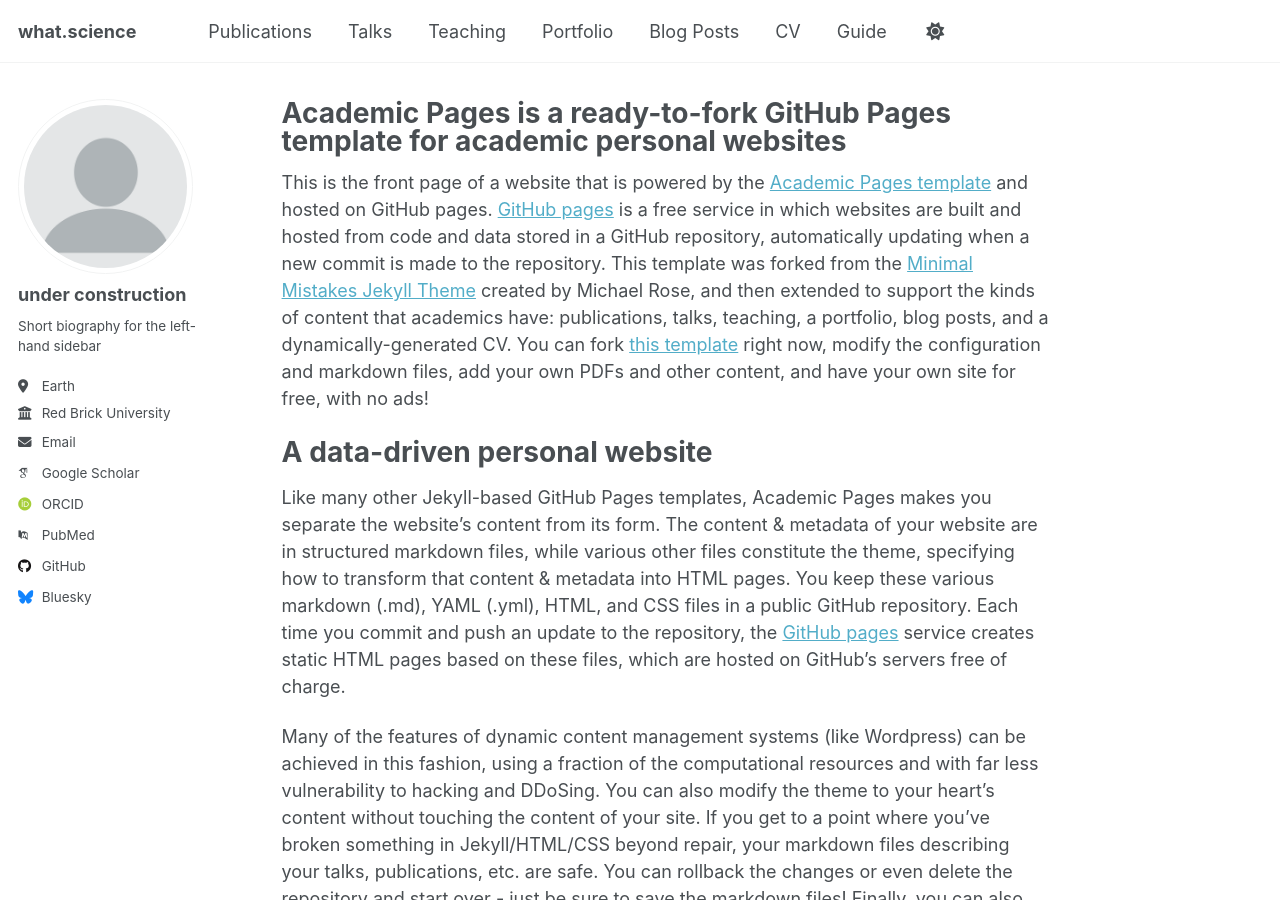
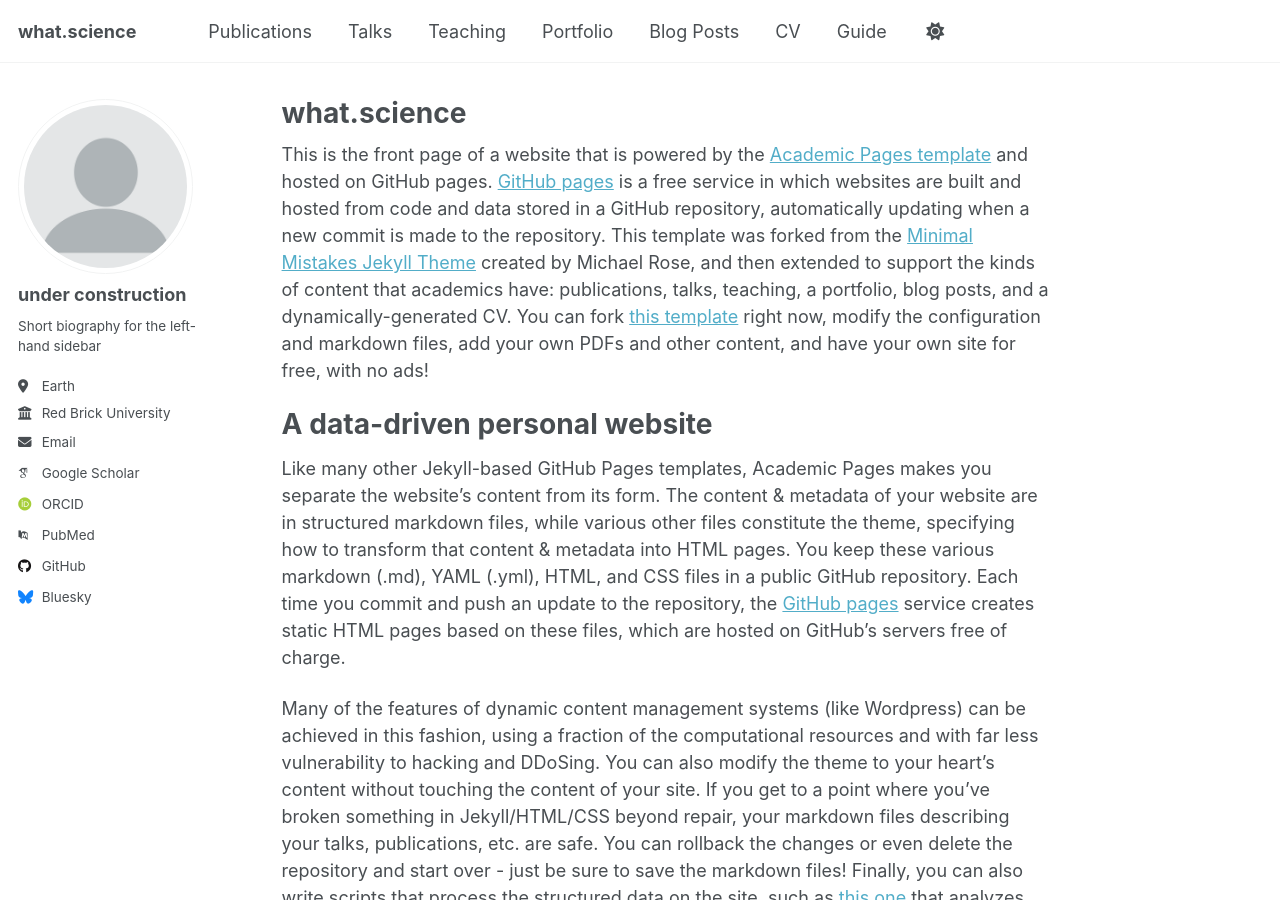
Before and after one commit to kovre/kovre.github.io, a Jekyll site: the page built from _pages/about.md, in a window 1280 px wide and 900 px high. Built offline with Jekyll 4.4.1, drawn with Linux system fonts in a browser that asks for light colours; some web fonts are replaced.

Commit message:
Update about.md

```diff
--- a/_pages/about.md
+++ b/_pages/about.md
@@ -1,6 +1,6 @@
 ---
 permalink: /
-title: "Academic Pages is a ready-to-fork GitHub Pages template for academic personal websites"
+title: "what.science"
 author_profile: true
 redirect_from:
   - /about/
```
